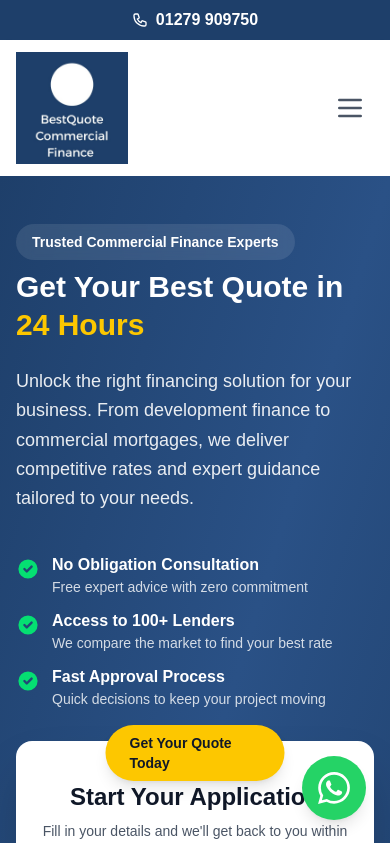
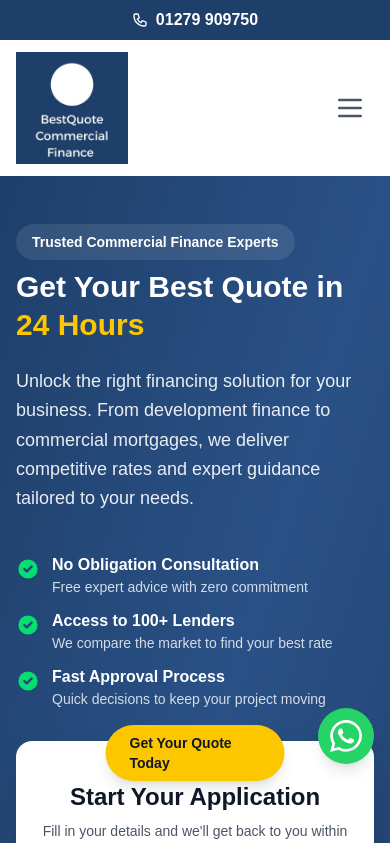
Before and after one commit to ZaCT-Media/best-quote-group, a Next.js app: page / in a window 390 px wide. Shown: the top 843 px of the page. Built offline with nearby package versions, Linux system fonts and the light colour scheme.

Commit message:
mobile whatsapp

```diff
--- a/app/components/WhatsAppButton.tsx
+++ b/app/components/WhatsAppButton.tsx
@@ -10,7 +10,7 @@ export default function WhatsAppButton() {
       href={whatsappUrl}
       target="_blank"
       rel="noopener noreferrer"
-      className="fixed bottom-6 right-6 z-50 bg-[#25D366] hover:bg-[#20BA5A] text-white rounded-full p-4 shadow-lg transition-all duration-300 hover:scale-110 cursor-pointer"
+      className="fixed bottom-20 right-4 md:bottom-6 md:right-6 z-50 bg-[#25D366] hover:bg-[#20BA5A] text-white rounded-full p-3 md:p-4 shadow-lg transition-all duration-300 hover:scale-110 cursor-pointer"
       aria-label="Contact us on WhatsApp"
     >
       <svg
```
